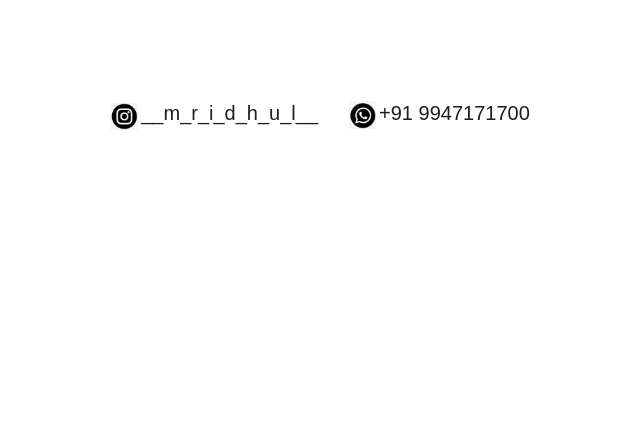
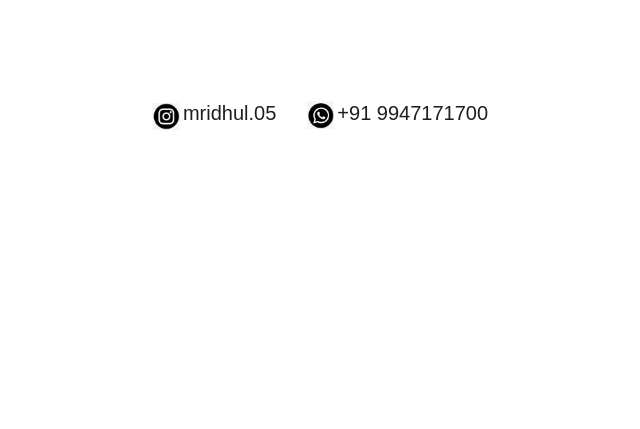
Before and after one commit to jaseeldevops/myuploader, a website: page public/mridhul/index.html in a window 1280 px wide. Shown: the part 368-797 px from the top of the page, without its empty margins (320-960 px from the left). Drawn offline with Linux system fonts and the light colour scheme.

Commit message:
Updated web site

```diff
--- a/public/mridhul/index.html
+++ b/public/mridhul/index.html
@@ -19,7 +19,7 @@
       <div class="indAc_">
         <div class="indAc">
           <div class="indAcA"></div>
-          <div class="indAcB" onclick="onClickInsta()">__m_r_i_d_h_u_l__</div>
+          <div class="indAcB" onclick="onClickInsta()">mridhul.05</div>
         </div>
         <div class="indAc">
           <div class="indAcA2"></div>
```
